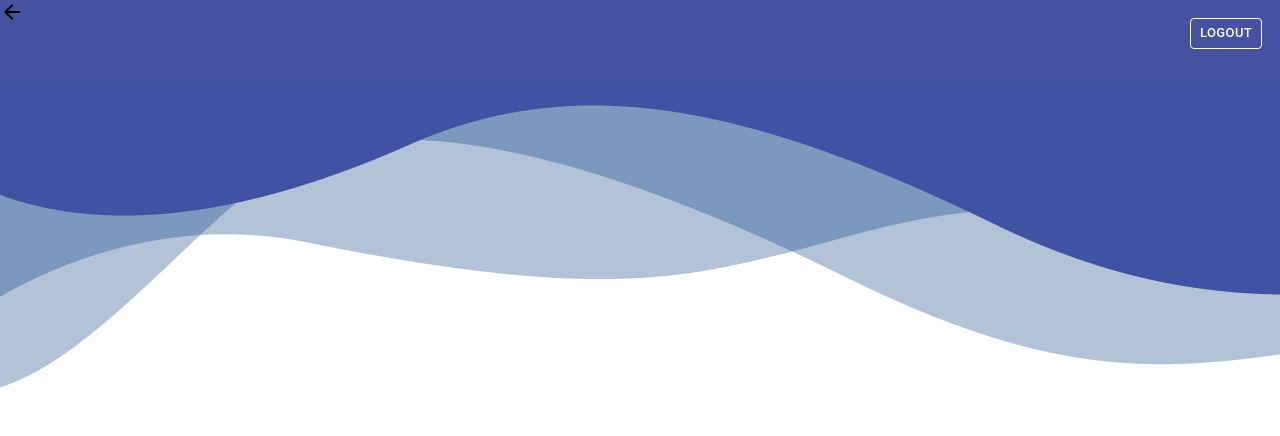
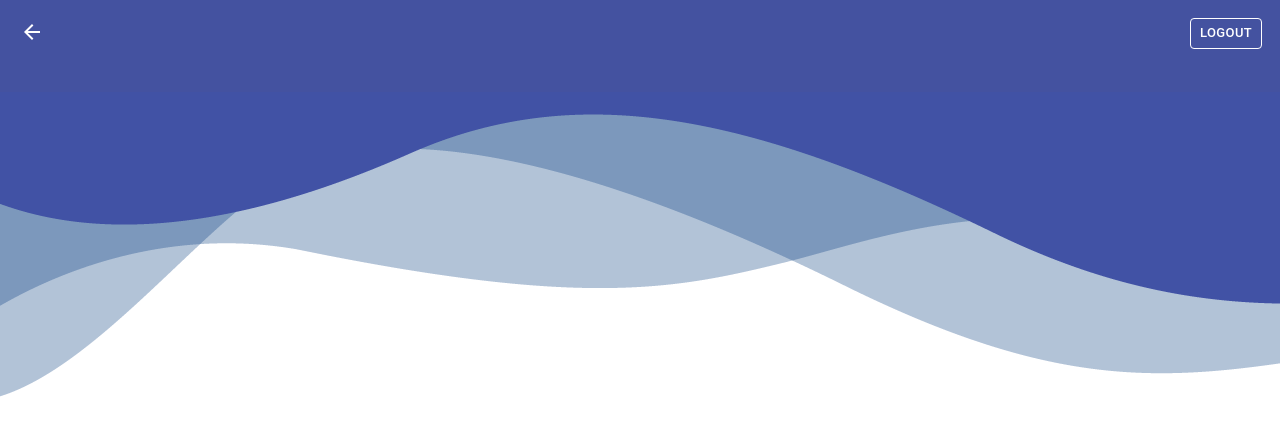
Before and after one commit to AntiCaffe/PDF, a React (Create React App) app in the folder src/main/frontend/: page /profile in a window 1280 px wide. Shown: the top 436 px of the page. Built offline with nearby package versions, Linux system fonts and the light colour scheme.

Commit message:
design: 불필요한 텍스트 이미지 선택 불가
background img나 정적텍스트들은 선택, 드래그 가능하지 않도록 disable-select 추가

```diff
--- a/src/main/frontend/src/components/defectGallery/index.js
+++ b/src/main/frontend/src/components/defectGallery/index.js
@@ -13,7 +13,7 @@ function App() {
 
   return (
     <div>
-      <h2>결함품목</h2>
+      <h2 className="disable-select">결함품목</h2>
       <div className="centered-div bottom-padding">
         <div className="centered-content">
           {selectedImage ? (
--- a/src/main/frontend/src/components/normalGallery/index.js
+++ b/src/main/frontend/src/components/normalGallery/index.js
@@ -12,7 +12,7 @@ function App() {
 
   return (
     <div>
-      <h2>정상품목</h2>
+      <h2 className="disable-select">정상품목</h2>
       <div className="centered-div">
         {selectedImage ? (
           <img
--- a/src/main/frontend/src/layouts/dashboard/main-page/index.js
+++ b/src/main/frontend/src/layouts/dashboard/main-page/index.js
@@ -96,12 +96,12 @@ function Dashboard() {
         </div>
       </div>
       <div className="hero-main"></div>
-      <h1 className="color-set">
+      <h1 className="color-set disable-select">
         PCB 결함 탐지 <br /> 실시간 상황판
       </h1>
       <div className="container">
         <p className="color-set text-center">
-          <span className="last-updated">
+          <span className="last-updated ">
             마지막 업데이트: 2023. 5. 16 오전 09:40
             <IconButton>
               <RefreshIcon className="refresh-icon" />
@@ -110,26 +110,28 @@ function Dashboard() {
         </p>
       </div>
       <div className="top container">
-        <h2>상태 현황</h2>
+        <h2 className=" disable-select">상태 현황</h2>
         <div className="row">
           <div className="text-box text-center">
             <p className="number">50,000</p>
-            <p>Total</p>
+            <p className="disable-select">Total</p>
           </div>
           <div className="text-box text-center">
             <p className="number red">7</p>
-            <p>Defect</p>
+            <p className="disable-select">Defect</p>
           </div>
           <div className="text-box text-center">
             <p className="number green">49,993</p>
-            <p>Normal</p>
+            <p className="disable-select">Normal</p>
           </div>
         </div>
       </div>
       <div className="alert-top">
         <div className="container">
           <div className="new-feature">
-            <div class="alert alert-defect">신규 발견 결함품: +2</div>
+            <div class="alert alert-defect disable-select">
+              신규 발견 결함품: +2
+            </div>
           </div>
         </div>
       </div>
--- a/src/main/frontend/src/layouts/profile/index.css
+++ b/src/main/frontend/src/layouts/profile/index.css
@@ -16,5 +16,16 @@
   width: 100%;
   height: 100px;
   z-index: -99;
-  margin-top: -45px;
+  margin-top: -60px;
 }
+
+.icon-container {
+  margin-top: 12px;
+  margin-left: 12px;
+  color: white;
+}
+
+.disable-select {
+  user-select: none;
+  pointer-events: none;
+}
--- a/src/main/frontend/src/layouts/profile/index.js
+++ b/src/main/frontend/src/layouts/profile/index.js
@@ -1,4 +1,6 @@
 import React from "react";
+import { useState } from "react";
+import { useNavigate } from "react-router-dom";
 import "./index.css";
 import bgImage from "src/assets/images/wave-blue-1.png";
 import { TextField, Grid, Box } from "@mui/material";
@@ -19,11 +21,24 @@ const ProfilePage = () => {
     email: "이메일",
   };
 
+  const movePage = useNavigate();
+  const [isHovered, setIsHovered] = useState(false);
+
+  const handleClick = () => {
+    movePage("/dashboard/main-page/");
+  };
+
   return (
     <div>
       <div>
-        <div>
-          <ArrowBackIcon />
+        <div className="icon-container">
+          <IconButton
+            aria-label="back"
+            sx={{ color: "white" }}
+            onClick={handleClick}
+          >
+            <ArrowBackIcon />
+          </IconButton>
         </div>
         <div className="menu-selector">
           <Button
@@ -46,7 +61,7 @@ const ProfilePage = () => {
       </div>
       <div>
         <div className="background-hero"></div>
-        <img src={bgImage}></img>
+        <img className="disable-select" src={bgImage}></img>
       </div>
     </div>
   );
```
